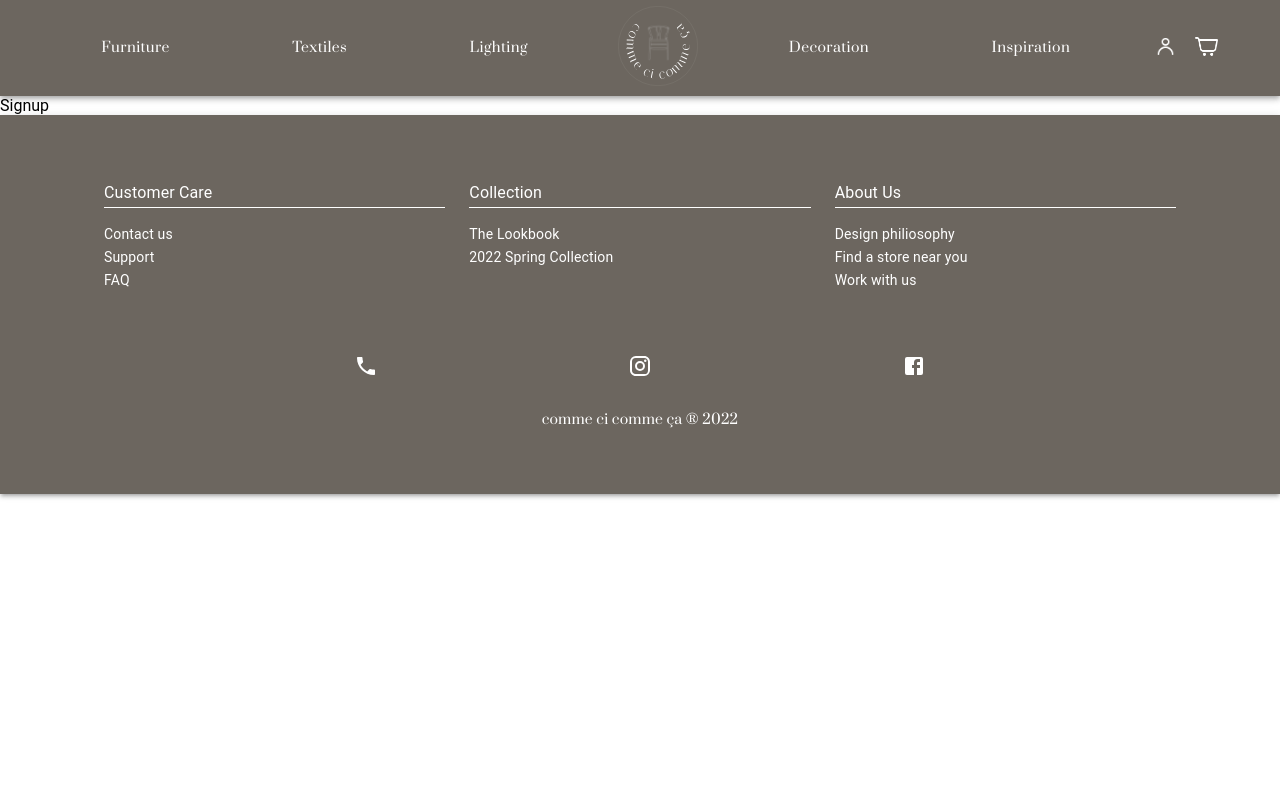
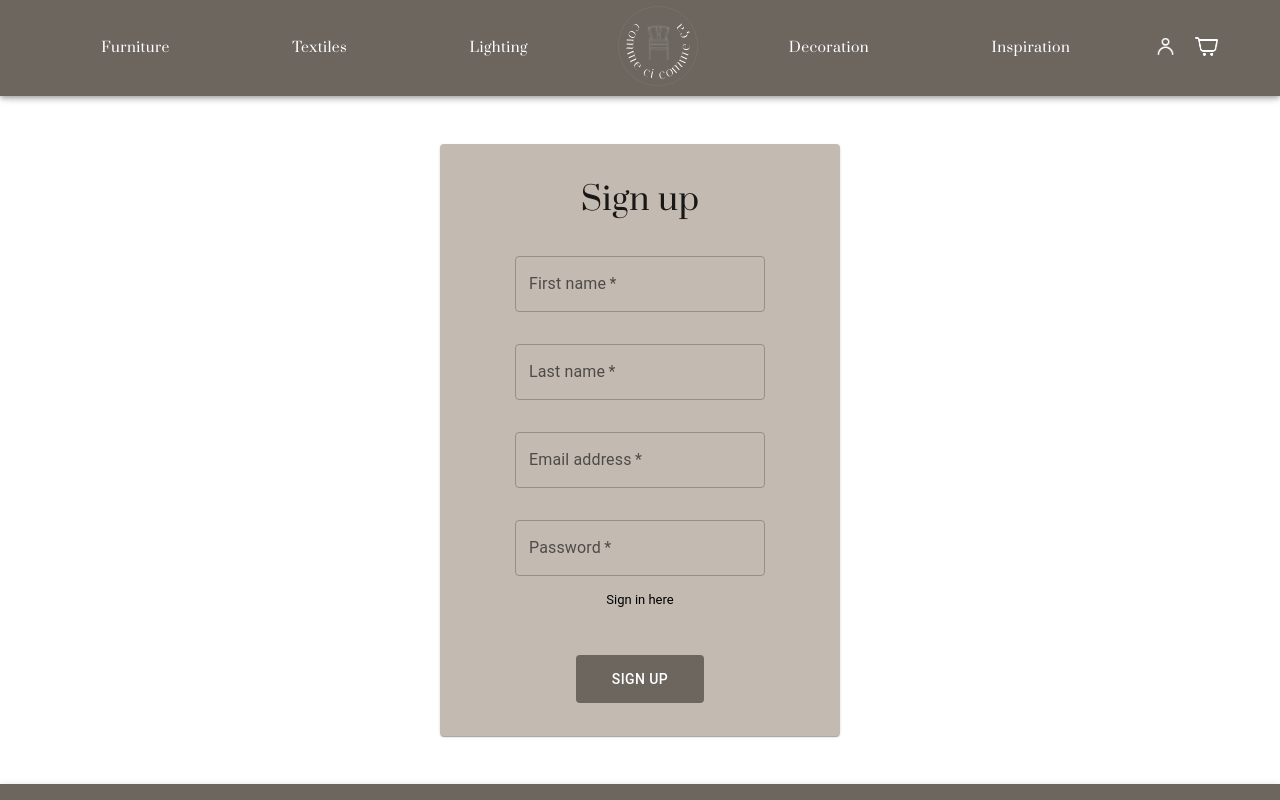
Before and after one commit to millie-wy/slutprojekt-webbshop, a React (Create React App) app in the folder client/: page /signup in a window 1280 px wide. Shown: the top 800 px of the page. Built offline with nearby package versions, Linux system fonts and the light colour scheme; a web font is replaced by a local one.

Commit message:
Sign up component added, validation added

```diff
--- a/client/src/components/Login.tsx
+++ b/client/src/components/Login.tsx
@@ -1,13 +1,50 @@
 import { Box, Button, Container, Paper, TextField, Typography } from "@mui/material";
+import { makeStyles } from "@mui/styles";
+import { useFormik } from "formik";
 import { Link } from "react-router-dom";
+import * as yup from "yup";
 
 
 
+const useStyles = makeStyles(theme => ({
+    textFieldStyle: {
+        marginTop: '2rem',
+        "& .MuiInputBase-input": {
+            "& fieldset": {
+                fontFamily: 'roboto',
+
+            },
+        "&.MuiInputBase-input": {
+            fontFamily: "prata",
+
+        }
+    }
+}
+}))
+
+const validationSchema = yup.object({
+    email: yup.number().required("Email is required"),
+    password: yup.string().required( "Password is required"),
+  });
 
 
 function Login() {
+
+    const classes = useStyles()
+    const formik = useFormik({
+        initialValues: {
+          email: '',
+          password: '',
+        },
+        validationSchema: validationSchema,
+        onSubmit: (values) => {
+          alert(JSON.stringify(values, null, 2));
+        },
+      });
+
     return (
         <Container>
+            <form onSubmit={formik.handleSubmit}>
             <Paper sx={{
                 backgroundColor: '#C3BAB1',
                 height: '30rem',
@@ -23,17 +60,27 @@ function Login() {
                 <Box sx={{display: 'flex', alignItems: 'center', flexDirection: 'column'}}>
                 <Box >
                 <TextField
-                sx={{marginTop:'3rem', backgroundColor: '#fff'}}
+                sx={{marginTop:'3rem'}}
+                className={classes.textFieldStyle}
                 required
+                type="email"
                 label="Email address"
+                name="email"
+                value={formik.values.email}
+                onChange={formik.handleChange}
                 >
 
                 </TextField>
                 </Box>
                 <TextField
-                sx={{marginTop: '3rem', backgroundColor: '#fff'}}
+                className={classes.textFieldStyle}
+                sx={{marginTop: '3rem'}}
                 required
+                type="password"
                 label="Password"
+                name="password"
+                value={formik.values.password}
+                onChange={formik.handleChange}
                 >
 
                 </TextField>
@@ -53,6 +100,7 @@ function Login() {
                     backgroundColor: '#857d75',
                 }
                 }}
+                type="submit"
                 >Login</Button>
 
                 </Box>
@@ -60,6 +108,7 @@ function Login() {
 
 
             </Paper>
+            </form>
         </Container>
     );
 }
--- a/client/src/components/Signup.tsx
+++ b/client/src/components/Signup.tsx
@@ -1,9 +1,145 @@
+import { Box, Button, Container, Paper, TextField, Typography } from "@mui/material";
+import { makeStyles } from "@mui/styles";
+import { Link } from "react-router-dom";
+import * as yup from "yup";
+import { Formik, Form, useFormik } from 'formik';
+
+
+const useStyles = makeStyles(theme => ({
+    textFieldStyle: {
+        marginTop: '2rem',
+        "& .MuiInputBase-input": {
+            "& fieldset": {
+                fontFamily: 'roboto',
+
+            },
+        "&.MuiInputBase-input": {
+            fontFamily: "prata",
+
+        }
+    }
+}
+}))
+
+const validationSchema = yup.object({
+  firstname: yup.string().required("First name is required"),
+  lastname: yup.string().required("Last name is required"),
+  email: yup.number().required("Email is required"),
+  password: yup.string().required( "Password is required"),
+});
+
+
 function Signup() {
+
+    const classes = useStyles()
+    const formik = useFormik({
+      initialValues: {
+        firstname: '',
+        lastname: '',
+        email: '',
+        password: '',
+      },
+      validationSchema: validationSchema,
+      onSubmit: (values) => {
+        alert(JSON.stringify(values, null, 2));
+      },
+    });
+
     return (
-        <div>
-            Signup
-        </div>
+        <Box>
+          <form onSubmit={formik.handleSubmit}>
+            <Paper sx={{
+                backgroundColor: '#C3BAB1',
+                height: '35rem',
+                width: {xs:'20rem', sm: '25' ,md: '25rem', lg: '25rem', xl: '25rem'},
+                paddingTop: '2rem',
+                marginTop: '3rem',
+                marginBottom: '3rem',
+                marginRight: 'auto',
+                marginLeft: 'auto'}}
+                >
+
+                <Typography sx={{ textAlign: 'center', fontSize: '2rem', fontFamily: "Prata", }}>Sign up</Typography>
+
+
+                <Box sx={{ display: 'flex', alignItems: 'center', flexDirection: 'column'}}>
+                <TextField
+                className={classes.textFieldStyle}
+                sx={{marginTop: '2rem' }}
+                required
+                type="text"
+                label="First name"
+                name="firstname"
+                value={formik.values.firstname}
+                onChange={formik.handleChange}
+
+
+                >
+
+                </TextField>
+                <TextField
+                className={classes.textFieldStyle}
+                sx={{marginTop: '2rem', color: 'white' }}
+                required
+                type="text"
+                label="Last name"
+                name="lastname"
+                value={formik.values.lastname}
+                onChange={formik.handleChange}
+                >
+
+                </TextField>
+                <TextField
+                className={classes.textFieldStyle}
+                sx={{marginTop: '2rem', fontFamily: 'roboto' }}
+                required
+                type="email"
+                label="Email address"
+                name="email"
+                value={formik.values.email}
+                onChange={formik.handleChange}
+                >
+
+                </TextField>
+                <TextField
+                className={classes.textFieldStyle}
+                sx={{marginTop: '2rem', }}
+                required
+                type="password"
+                label="Password"
+                name="password"
+                value={formik.values.password}
+                onChange={formik.handleChange}
+                >
+
+                </TextField>
+
+                <Link to="/login"
+                style={{textDecoration:'none', color: 'black', marginTop: '1rem', fontSize: '13px'}}>
+                Sign in here
+                </Link>
+
+                <Button
+                sx={{
+                marginTop: '3rem',
+                backgroundColor: '#6C665F',
+                color:'#fff',
+                width: '8rem',
+                height: '3rem',
+                '&:hover': {
+                    backgroundColor: '#857d75',
+                }
+                }}
+                type="submit"
+                >Sign up</Button>
+
+                </Box>
+
+            </Paper>
+            </form>
+        </Box>
     );
 }
 
+
 export default Signup;
```
